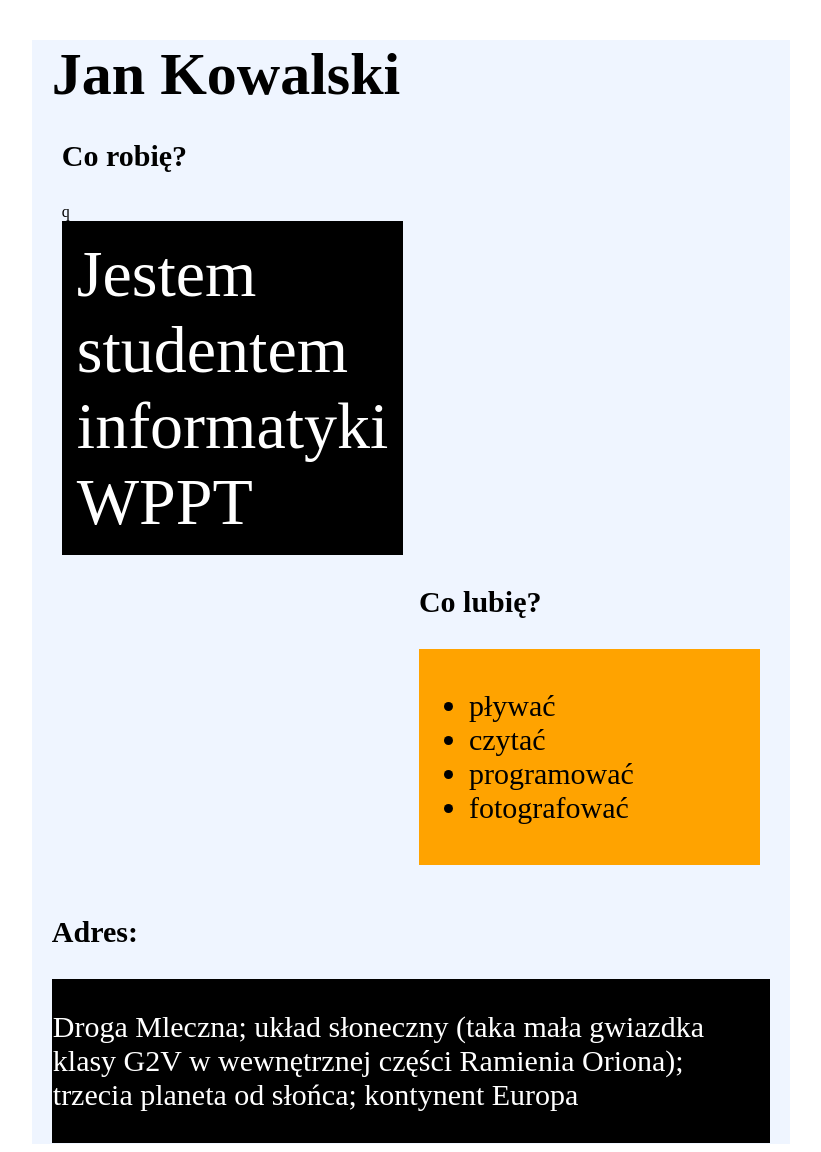
After one commit to hitiminid/WWW, a PHP site: page / in a window 1280 px wide. The commit adds this page. Shown: the whole page, without its empty margins (229-1050 px from the left). Run offline with PHP 8.4, Linux system fonts and the light colour scheme.

Commit message:
HTML validation fixes.

```diff
--- /dev/null
+++ b/index.html
@@ -0,0 +1,113 @@
+<!DOCTYPE HTML>
+<html>
+
+  <!--
+  1) brak spójnej stylistyki
+  2) nierówne panele
+  3) tło aliceblue zlewa się z tłem ogólnym + nie pokrywa całości
+  -->
+
+  <head>
+    <title>Tytul</title>
+    <meta charset="UTF-8">
+    <style>
+      .title {
+        font-size: 60px;
+        margin-bottom: 0px;
+        margin-left: 20px;
+      }
+      .headers {
+        font-size: 30px;
+      }
+      .first-part {
+        margin-bottom:20px
+      }
+      .introduction {
+        font-size: 66px;
+        margin-bottom:0px
+      }
+      .description {
+        font-size:  30px;
+      }
+      .lower-panel {
+        margin-left: 20px;
+        padding-top: 20px;
+        margin-right: 20px;
+      }
+      .float-left {
+        float: left;
+        margin-left:30px;
+        margin-right:15px;
+      }
+      .float-right {
+        float: right;
+        margin-left:15px;
+        margin-right:30px;
+      }
+      .inner-panel-padding {
+        padding: 15px;
+      }
+      .container {
+        width: 60%;
+        margin: 40px auto 0 auto;
+        padding-bottom: 1px;
+      }
+      .lower-inner-padding {
+        padding:1px;
+      }
+      .list {
+        font-size: 30px;
+        margin-top:20px;
+        margin-bottom:20px
+      }
+      .panel {
+        width:  45%;
+      }
+      .white_text {
+        color:white;
+      }
+      .blue-bg {
+        background-color: #eff5ff;
+      }
+      .black-bg {
+        background-color: #000000;
+      }
+      .yellow-bg {
+        background-color: #ffa300;
+        padding-left:10px;
+        padding-top:20px;
+        padding-bottom:20px
+      }
+    </style>
+  </head>
+
+  <body>
+    <div class="blue-bg container">
+    <h1 class="title">Jan Kowalski</h1>
+      <div class="panel float-left">
+          <h3 class="headers">Co robię?</h3>q
+
+          <div class="black-bg inner-panel-padding">
+            <p class="white_text introduction" style="margin-top:0px"> Jestem studentem informatyki WPPT </p>
+          </div>
+      </div>
+      <div class="panel float-right">
+          <h3 class="headers">Co lubię?</h3>
+          <div class="yellow-bg vertical-padding">
+            <ul class="list">
+              <li>pływać</li>
+              <li>czytać</li>
+              <li>programować</li>
+              <li>fotografować</li>
+            </ul>
+          </div>
+      </div>
+      <div style="clear:both" class="lower-panel">
+        <h3 class="headers">Adres:</h3>
+        <div class="black-bg lower-inner-padding">
+          <p class="white_text description">Droga Mleczna; układ słoneczny (taka mała gwiazdka klasy G2V w wewnętrznej części Ramienia Oriona); trzecia planeta od słońca; kontynent Europa</p>
+        </div>
+      </div>
+    </div>
+  </body>
+</html>
--- a/project_1/hobbies/cycling.html
+++ b/project_1/hobbies/cycling.html
@@ -16,7 +16,7 @@
     <div class="navigation">
       <ul>
         <li class="navbar-item navbar-left-item">
-          <a href="../index.html"><img src='../images/logo.png' /></a>
+          <a href="../index.html"><img src='../images/logo.png' alt="logo"/></a>
         </li>
         <li class="navbar-item navbar-right-item">
           <a href="hobbies.html">Hobby</a>
--- a/project_1/semesters/semester_1.html
+++ b/project_1/semesters/semester_1.html
@@ -1,3 +1,4 @@
+<!DOCTYPE html>
 <html>
 
 <head>
@@ -12,12 +13,11 @@
 
 <body>
 
-
   <header>
     <div class="navigation">
       <ul>
         <li class="navbar-item navbar-left-item">
-          <a href="../index.html"><img src='../images/logo.png' /></a>
+          <a href="../index.html"><img src='../images/logo.png' alt="logo"/></a>
         </li>
         <li class="navbar-item navbar-right-item">
           <a href="../hobbies/hobbies.html">Hobby</a>
--- a/project_1/semesters/semester_2.html
+++ b/project_1/semesters/semester_2.html
@@ -1,3 +1,4 @@
+<!DOCTYPE html>
 <html>
 
 <head>
@@ -17,7 +18,7 @@
     <div class="navigation">
       <ul>
         <li class="navbar-item navbar-left-item">
-          <a href="../index.html"><img src='../images/logo.png' /></a>
+          <a href="../index.html"><img src='../images/logo.png' alt="logo"/></a>
         </li>
         <li class="navbar-item navbar-right-item">
           <a href="../hobbies/hobbies.html">Hobby</a>
@@ -281,6 +282,7 @@
         </div>
       </div>
     </div>
+  </div>
 </body>
 
 </html>
--- a/project_1/semesters/semester_4.html
+++ b/project_1/semesters/semester_4.html
@@ -1,3 +1,4 @@
+<!DOCTYPE html>
 <html>
 
 <head>
@@ -17,7 +18,7 @@
     <div class="navigation">
       <ul>
         <li class="navbar-item navbar-left-item">
-          <a href="../index.html"><img src='../images/logo.png' /></a>
+          <a href="../index.html"><img src='../images/logo.png' alt="logo"/></a>
         </li>
         <li class="navbar-item navbar-right-item">
           <a href="../hobbies/hobbies.html">Hobby</a>
--- a/project_1/semesters/semester_5.html
+++ b/project_1/semesters/semester_5.html
@@ -1,3 +1,4 @@
+<!DOCTYPE html>
 <html>
 
 <head>
@@ -15,7 +16,7 @@
     <div class="navigation">
       <ul>
         <li class="navbar-item navbar-left-item">
-          <a href="../index.html"><img src='../images/logo.png' /></a>
+          <a href="../index.html"><img src='../images/logo.png' alt="logo"/></a>
         </li>
         <li class="navbar-item navbar-right-item">
           <a href="../hobbies/hobbies.html">Hobby</a>
--- a/project_1/semesters/semester_6.html
+++ b/project_1/semesters/semester_6.html
@@ -1,3 +1,4 @@
+<!DOCTYPE html>
 <html>
 
 <head>
@@ -16,7 +17,7 @@
     <div class="navigation">
       <ul>
         <li class="navbar-item navbar-left-item">
-          <a href="../index.html"><img src='../images/logo.png' /></a>
+          <a href="../index.html"><img src='../images/logo.png' alt="logo"/></a>
         </li>
         <li class="navbar-item navbar-right-item">
           <a href="../hobbies/hobbies.html">Hobby</a>
```
Also changed, not shown: project_1/hobbies/hobbies.html (+6 -17 lines), project_1/hobbies/reading.html (+10 -10 lines), project_1/index.html (+6 -6 lines), project_1/semesters/semester_3.html (+2 -5 lines), project_1/semesters/semesters.html (+7 -9 lines), project_1/styles/education.css (+20 -0 lines), project_1/styles/hobbies_style.css (+7 -11 lines), project_1/styles/index_style.css (+5 -4 lines), project_1/styles/main_style.css (+7 -5 lines), project_1/images/logo.png, project_1/images/logo_black.png (added), project_1/images/logo_white.png (added).
